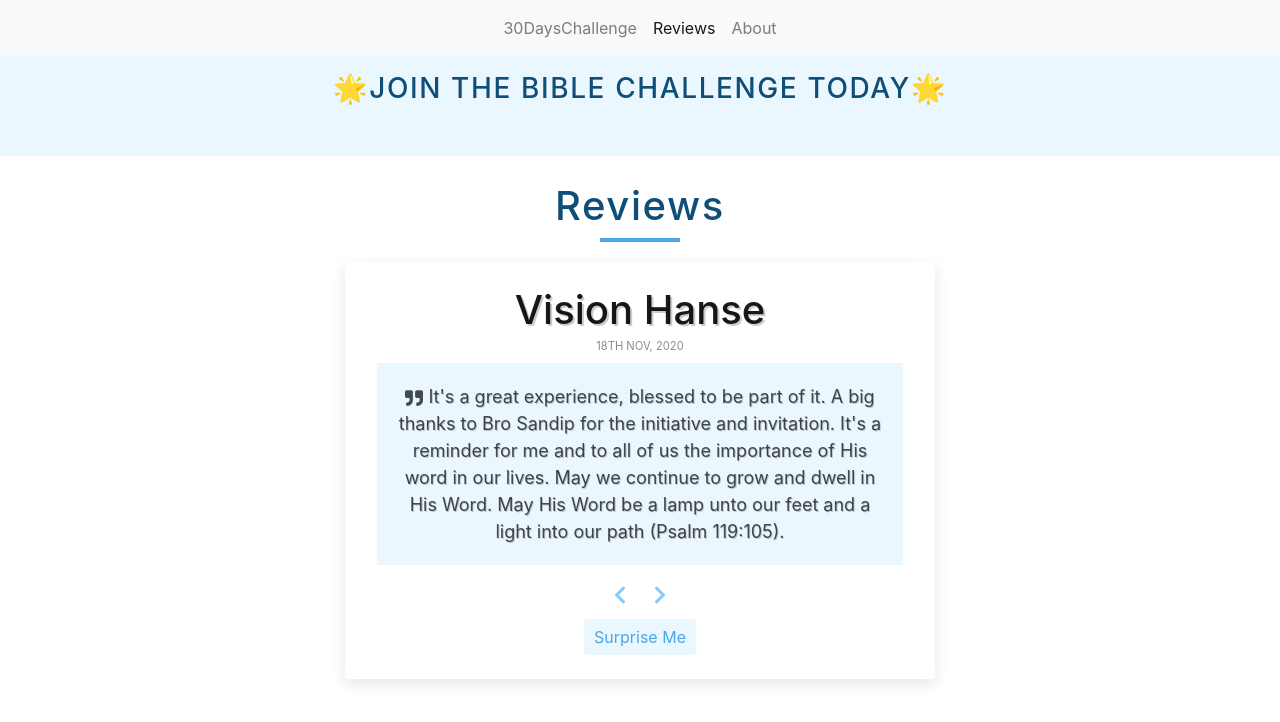
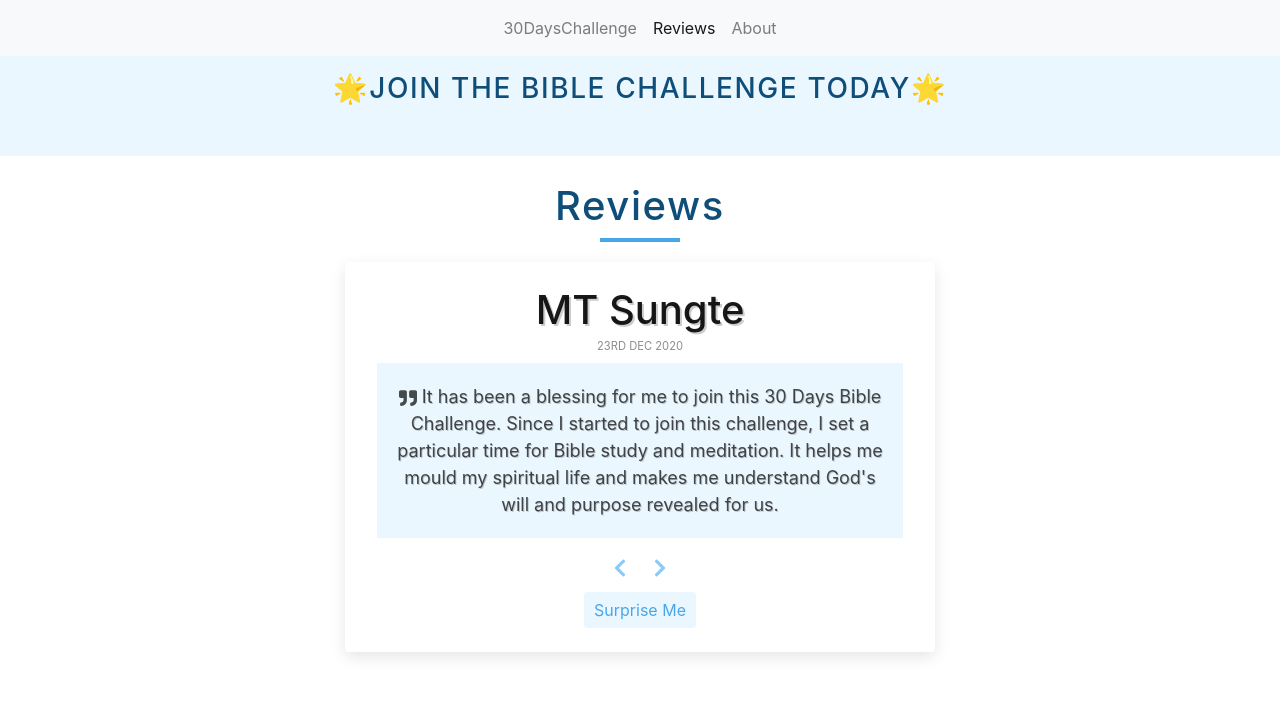
Before and after one commit to KaidenCoder/BibleChallenges, a React (Create React App) app: page /testimonials in a window 1280 px wide. Shown: the top 722 px of the page. Built offline with nearby package versions, Linux system fonts and the light colour scheme.

Commit message:
push review

```diff
--- a/src/challenge/Reviews.js
+++ b/src/challenge/Reviews.js
@@ -5,7 +5,7 @@ import { FaChevronLeft, FaChevronRight, FaQuoteRight } from 'react-icons/fa';
 
 
 const Reviews = () => {
-    const [index, setIndex] = useState(3)
+    const [index, setIndex] = useState(4)
 
     const { name, text, date } = secreview[index]
 
--- a/src/challenge/data.js
+++ b/src/challenge/data.js
@@ -3,26 +3,32 @@ const secreviews = [
         id: 1,
         name: 'Khaidem Sandip Singha',
         text: "I loved the challenge when I see the members actively posting about their day to day Bible activities. It was encouraging and also motivated me to read the Bible more. Overall, an experience I would love to share with everyone.",
-        date: '11th Oct, 2020'
+        date: '11th Oct 2020'
     },
     {
         id: 2,
         name: 'Julia Kamei',
         text: "It is has been a blessing to me personally. It boosted my daily Bible reading habit. I hope & pray it helps others to long for more of the pure milk of the Word and to ground on. Thankful to Brother Sandip too for the initiative. God bless!",
-        date: '4th Nov, 2020'
+        date: '4th Nov 2020'
     },
     {
         id: 3,
         name: 'Prescilla Singha',
         text: "I'm thankful to God that I could participate in this kind of Bible challenge. It was a wonderful experience, and through that, I learned many things. It was also interesting because many other people shared their everyday challenge. It made us thorough the Bible more deeply. I hope whoever participates in the future will also be blessed like me.",
-        date: '14th Nov, 2020'
+        date: '14th Nov 2020'
     },
     {
         id: 4,
         name: 'Vision Hanse',
         text: "It's a great experience, blessed to be part of it. A big thanks to Bro Sandip for the initiative and invitation. It's a reminder for me and to all of us the importance of His word in our lives. May we continue to grow and dwell in His Word. May His Word be a lamp unto our feet and a light into our path (Psalm 119:105).",
-        date: '18th Nov, 2020'
+        date: '18th Nov 2020'
     },
+    {
+        id: 5,
+        name: 'MT Sungte',
+        text: "It has been a blessing for me to join this 30 Days Bible Challenge. Since I started to join this challenge, I set a particular time for Bible study and meditation. It helps me mould my spiritual life and makes me understand God's will and purpose revealed for us.",
+        date: '23rd Dec 2020'
+    }
 ]
 
 export default secreviews
--- a/src/challenge/thirty.js
+++ b/src/challenge/thirty.js
@@ -16,7 +16,7 @@ const Thirty = () => {
                 </div>
                 <div className="row mx-md-n3" style={{ background: "rgba(255,255,255,0.8)", color: "rgba(0,0,0,0.7)" }}>
                     <div className="col px-md-5"><div className="p-2 border-none ">Vision Hanse</div></div>
-                    <div className="col px-md-5"><div className="p-2 border-none "></div></div>
+                    <div className="col px-md-5"><div className="p-2 border-none ">MT Sungte</div></div>
                     <div className="col px-md-5"><div className="p-2 border-none "></div></div>
                 </div>
             </div>
```
